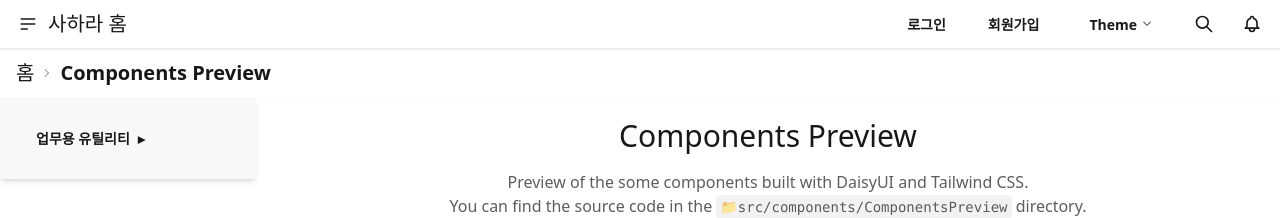
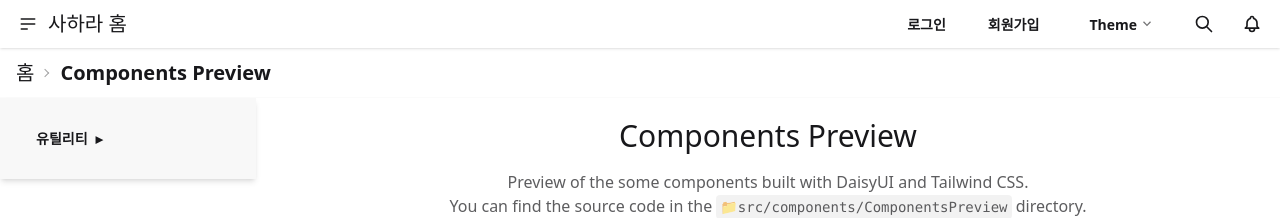
Before and after one commit to mrjung72/my-vite-vue3-sass-tailwind-app, a Vue app: page /preview in a window 1280 px wide. Shown: the top 218 px of the page. Built offline with nearby package versions, Linux system fonts and the light colour scheme.

Commit message:
로그인화면에서 사이드바 제거

```diff
--- a/src/App.vue
+++ b/src/App.vue
@@ -11,7 +11,7 @@ import SidebarTree from '@/components/SidebarTree.vue'
 
     <div class="flex flex-1">
       <!-- 좌측 사이드바 -->
-      <SidebarTree v-if="$route.path !== '/'" />
+      <SidebarTree v-if="$route.path !== '/' && $route.path !== '/login'" />
 
       <!-- 본문 영역 -->
       <main class="flex-1 py-4 px-4 overflow-auto">
--- a/src/components/SidebarTree.vue
+++ b/src/components/SidebarTree.vue
@@ -10,7 +10,7 @@ const route = useRoute()
 
 const user_menu = ref([
   {
-    label: '사용자 메뉴',
+    label: '업무관련',
     children: [
       { label: '서버 목록', route: '/servers/list', requiresLogin: true },
       { label: 'DB 목록', route: '/servers/dblist', requiresLogin: true },
@@ -21,7 +21,7 @@ const user_menu = ref([
 
 const util_menu = ref([
   {
-    label: '업무용 유틸리티',
+    label: '유틸리티',
     children: [
       { label: '테이블명 추출기', route: '/extract-tables' },
       { label: '정규식 추출기', route: '/extract-regex' },
```
